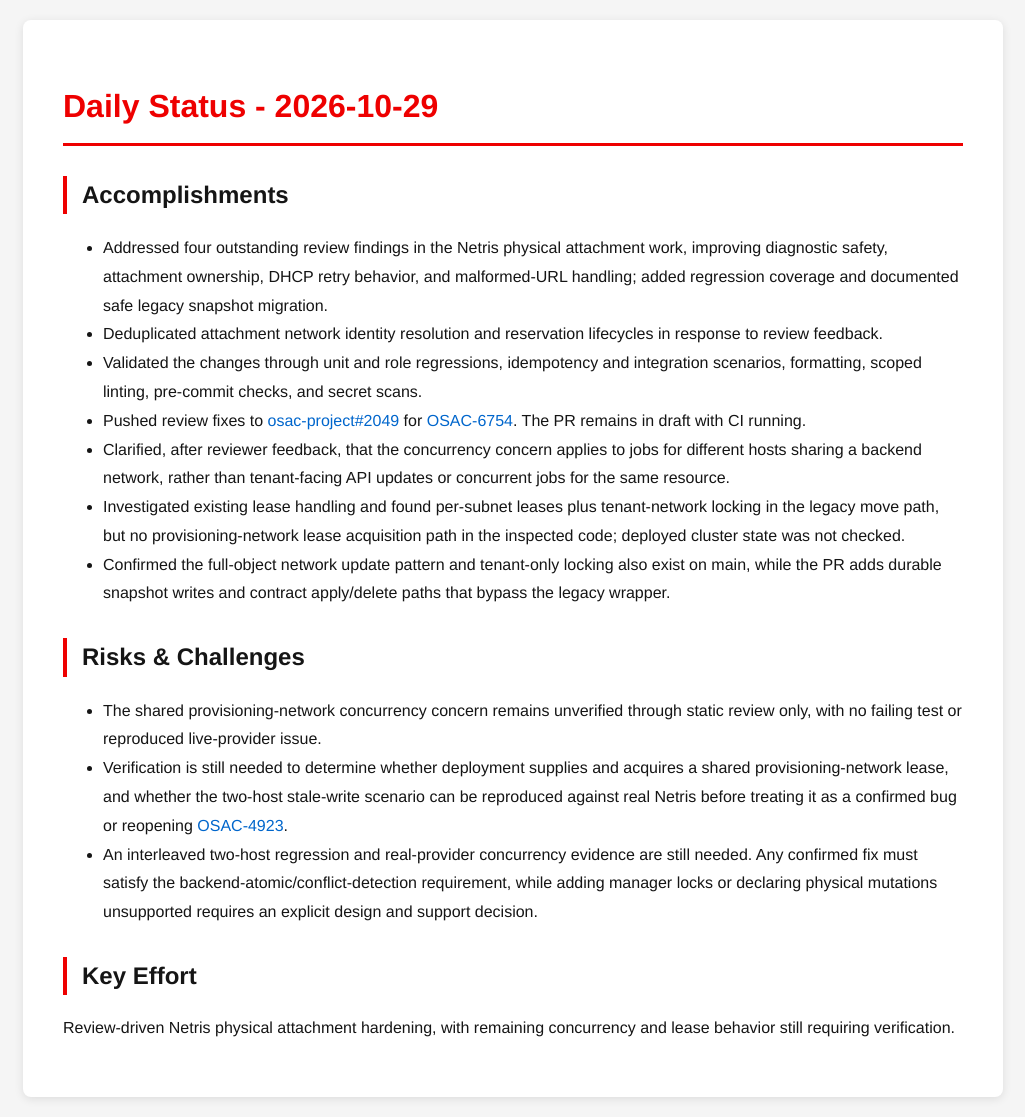
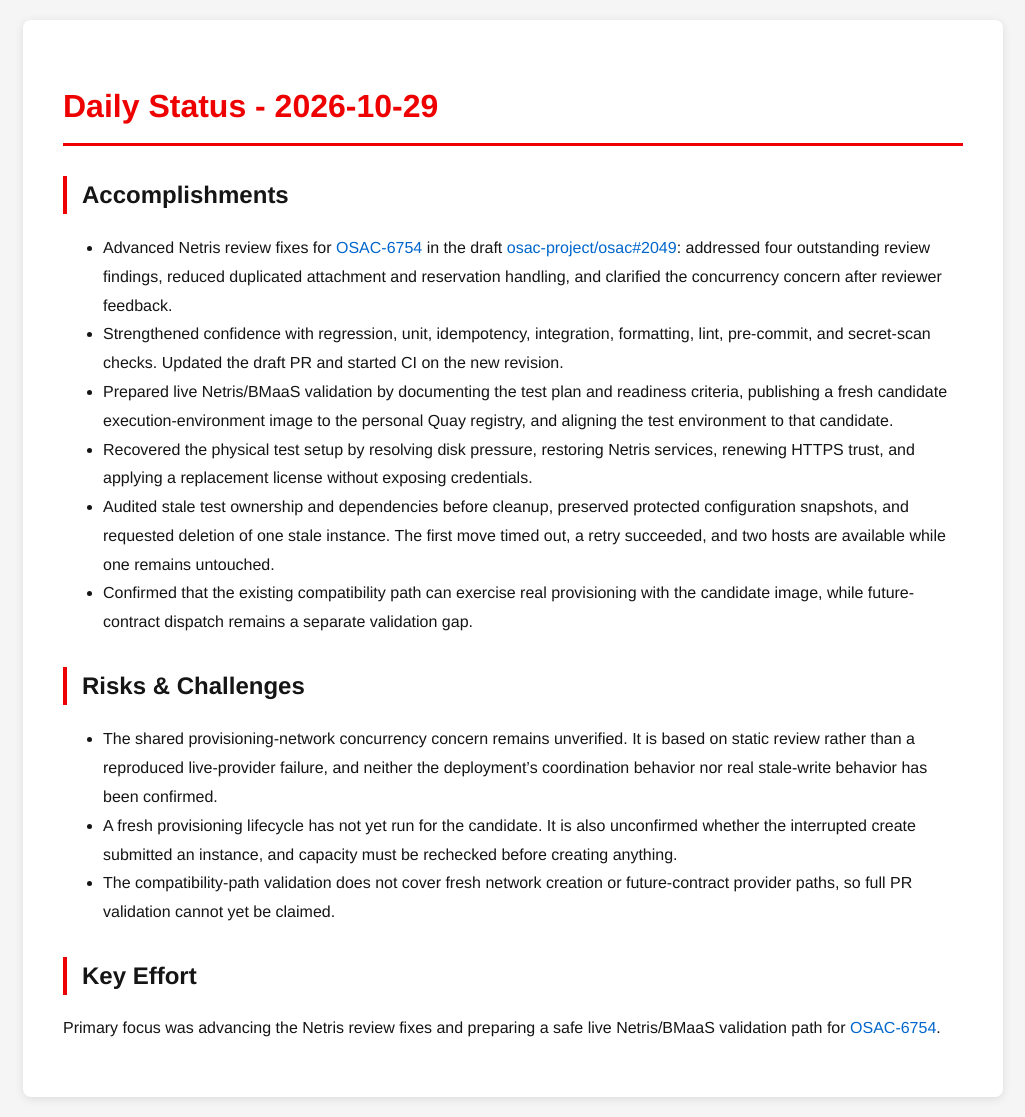
Before and after one commit to tzvatot/daily-status, a Jekyll site: the page built from 2026-10-29.md, in a window 1280 px wide. Shown: the whole page, without its empty margins (127-1152 px from the left). Built offline with Jekyll 4.4.1, drawn with Linux system fonts in a browser that asks for light colours.

Commit message:
Daily status update - 2026-10-29

```diff
--- a/2026-10-29.md
+++ b/2026-10-29.md
@@ -7,18 +7,17 @@ date: 2026-10-29
 # Daily Status - 2026-10-29
 
 ## Accomplishments
-- Addressed four outstanding review findings in the Netris physical attachment work, improving diagnostic safety, attachment ownership, DHCP retry behavior, and malformed-URL handling; added regression coverage and documented safe legacy snapshot migration.
-- Deduplicated attachment network identity resolution and reservation lifecycles in response to review feedback.
-- Validated the changes through unit and role regressions, idempotency and integration scenarios, formatting, scoped linting, pre-commit checks, and secret scans.
-- Pushed review fixes to [osac-project#2049](https://github.com/osac-project/osac/pull/2049) for [OSAC-6754](https://redhat.atlassian.net/browse/OSAC-6754). The PR remains in draft with CI running.
-- Clarified, after reviewer feedback, that the concurrency concern applies to jobs for different hosts sharing a backend network, rather than tenant-facing API updates or concurrent jobs for the same resource.
-- Investigated existing lease handling and found per-subnet leases plus tenant-network locking in the legacy move path, but no provisioning-network lease acquisition path in the inspected code; deployed cluster state was not checked.
-- Confirmed the full-object network update pattern and tenant-only locking also exist on main, while the PR adds durable snapshot writes and contract apply/delete paths that bypass the legacy wrapper.
+- Advanced Netris review fixes for [OSAC-6754](https://redhat.atlassian.net/browse/OSAC-6754) in the draft [osac-project/osac#2049](https://github.com/osac-project/osac/pull/2049): addressed four outstanding review findings, reduced duplicated attachment and reservation handling, and clarified the concurrency concern after reviewer feedback.
+- Strengthened confidence with regression, unit, idempotency, integration, formatting, lint, pre-commit, and secret-scan checks. Updated the draft PR and started CI on the new revision.
+- Prepared live Netris/BMaaS validation by documenting the test plan and readiness criteria, publishing a fresh candidate execution-environment image to the personal Quay registry, and aligning the test environment to that candidate.
+- Recovered the physical test setup by resolving disk pressure, restoring Netris services, renewing HTTPS trust, and applying a replacement license without exposing credentials.
+- Audited stale test ownership and dependencies before cleanup, preserved protected configuration snapshots, and requested deletion of one stale instance. The first move timed out, a retry succeeded, and two hosts are available while one remains untouched.
+- Confirmed that the existing compatibility path can exercise real provisioning with the candidate image, while future-contract dispatch remains a separate validation gap.
 
 ## Risks & Challenges
-- The shared provisioning-network concurrency concern remains unverified through static review only, with no failing test or reproduced live-provider issue.
-- Verification is still needed to determine whether deployment supplies and acquires a shared provisioning-network lease, and whether the two-host stale-write scenario can be reproduced against real Netris before treating it as a confirmed bug or reopening [OSAC-4923](https://redhat.atlassian.net/browse/OSAC-4923).
-- An interleaved two-host regression and real-provider concurrency evidence are still needed. Any confirmed fix must satisfy the backend-atomic/conflict-detection requirement, while adding manager locks or declaring physical mutations unsupported requires an explicit design and support decision.
+- The shared provisioning-network concurrency concern remains unverified. It is based on static review rather than a reproduced live-provider failure, and neither the deployment's coordination behavior nor real stale-write behavior has been confirmed.
+- A fresh provisioning lifecycle has not yet run for the candidate. It is also unconfirmed whether the interrupted create submitted an instance, and capacity must be rechecked before creating anything.
+- The compatibility-path validation does not cover fresh network creation or future-contract provider paths, so full PR validation cannot yet be claimed.
 
 ## Key Effort
-Review-driven Netris physical attachment hardening, with remaining concurrency and lease behavior still requiring verification.
+Primary focus was advancing the Netris review fixes and preparing a safe live Netris/BMaaS validation path for [OSAC-6754](https://redhat.atlassian.net/browse/OSAC-6754).
```
